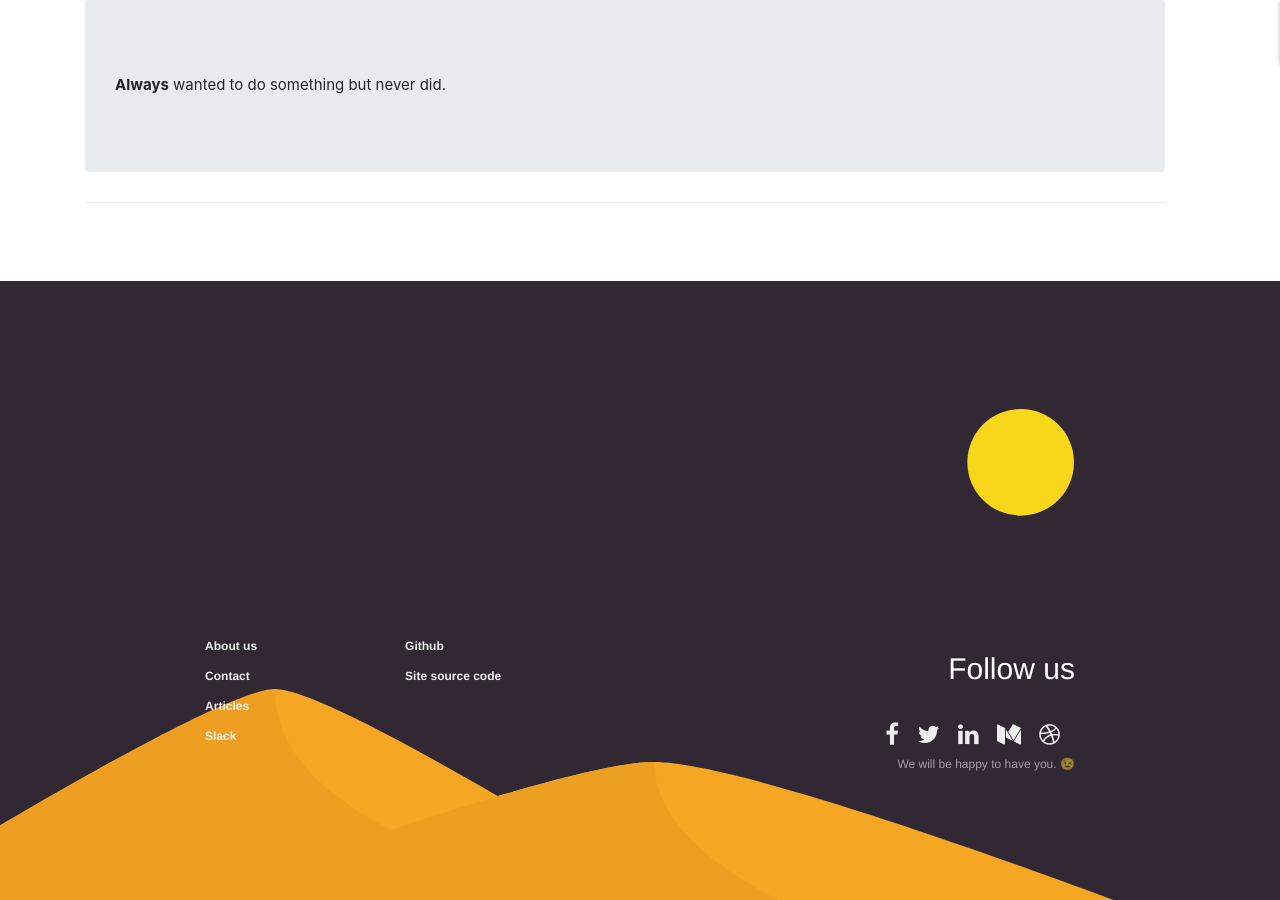
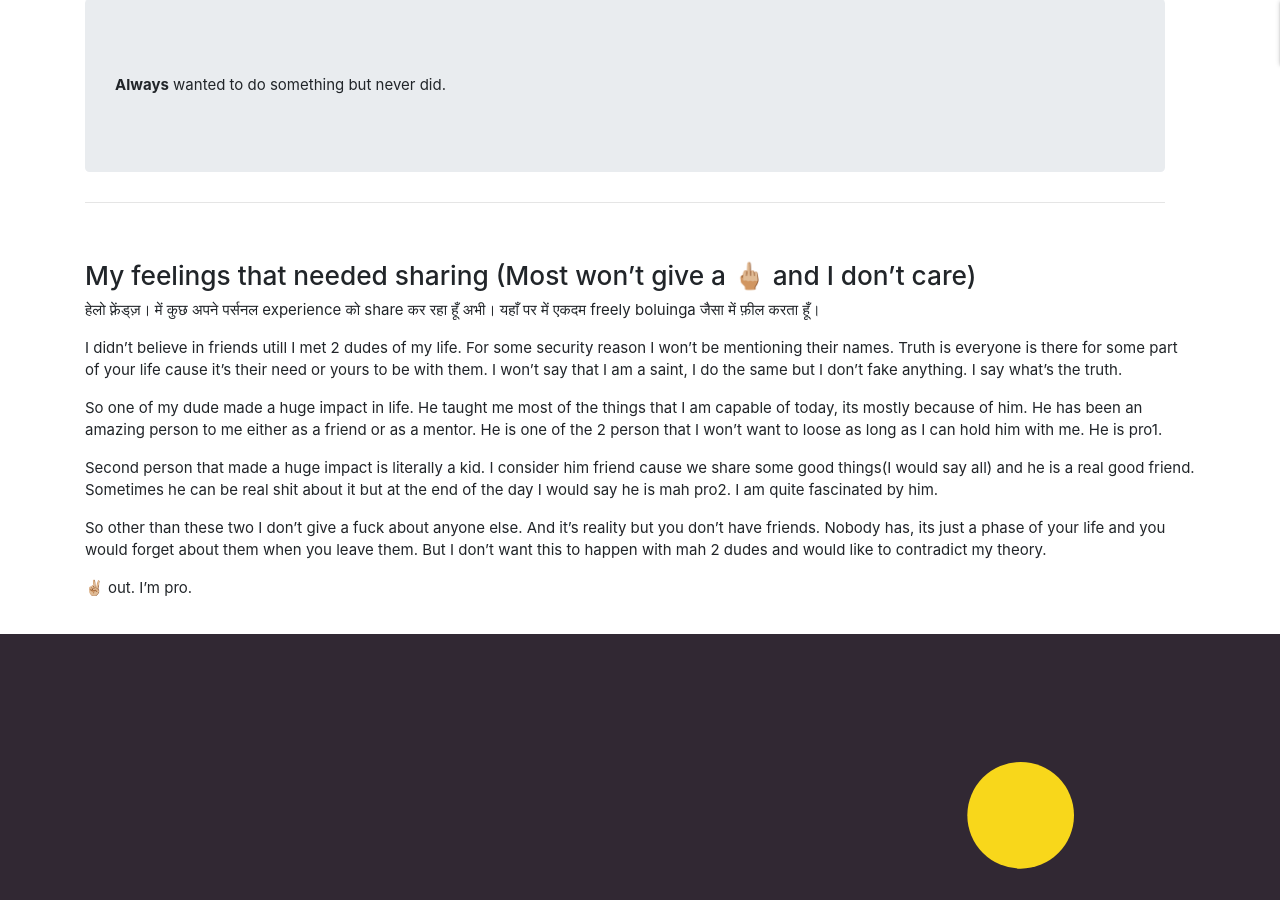
Before and after one commit to p-society/p-society.github.io, a Jekyll site: the page built from _contributors-app/knrt10.md, in a window 1280 px wide and 900 px high, scrolled down 915 px. Built offline with Jekyll 4.4.1, drawn with Linux system fonts in a browser that asks for light colours; nearby versions of some CDN libraries; emoji names are drawn with the system emoji font.

Commit message:
knrt10 profile update

```diff
--- a/_contributors-app/knrt10.md
+++ b/_contributors-app/knrt10.md
@@ -26,3 +26,19 @@ project:
 
 
 ---
+
+### My feelings that needed sharing (Most won't give a 🖕🏼 and I don't care)
+
+हेलो फ़्रेंड्ज़।
+में कुछ अपने पर्सनल experience को share कर रहा हूँ अभी।
+यहाँ पर में एकदम freely boluinga जैसा में फ़ील करता हूँ।
+
+I didn’t believe in friends utill I met 2 dudes of my life. For some security reason I won’t be mentioning their names. Truth is everyone is there for some part of your life cause it’s their need or yours to be with them. I won’t say that I am a saint, I do the same but I don’t fake anything. I say what’s the truth.
+
+So one of my dude made a huge impact in life. He taught me most of the things that I am capable of today, its mostly because of him. He has been an amazing person to me either as a friend or as a mentor. He is one of the 2 person that I won’t want to loose as long as I can hold him with me. He is pro1.
+
+Second person that made a huge impact is literally a kid. I consider him friend cause we share some good things(I would say all) and he is a real good friend. Sometimes he can be real shit about it but at the end of the day I would say he is mah pro2. I am quite fascinated by him.
+
+So other than these two I don’t give a fuck about anyone else. And it’s reality but you don’t have friends. Nobody has, its just a phase of your life and you would forget about them when you leave them. But I don’t want this to happen with mah 2 dudes and would like to contradict my theory.
+
+✌🏼 out. I’m pro.
```
